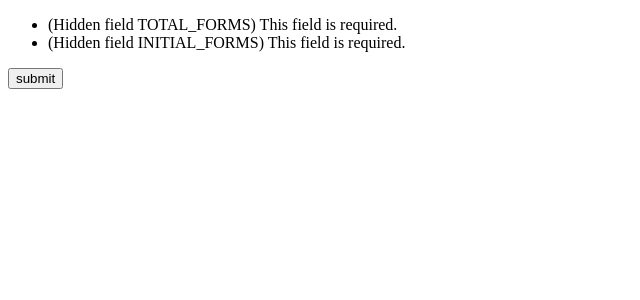
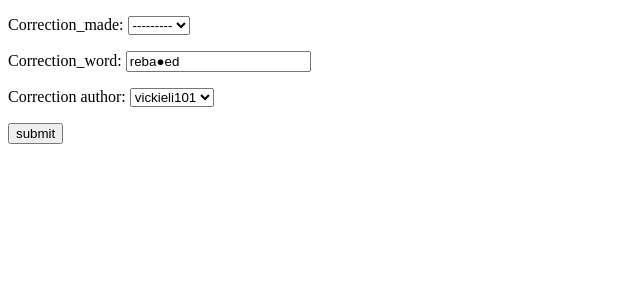
Before and after one commit to hayleyhu/eebo-site, a Django app: page /detail/1 in a window 1280 px wide. Shown: the top 300 px of the page, without its empty margins (0-640 px from the left). Run offline with Django 3.2, Linux system fonts and the light colour scheme; a user stored in the database is signed in; data comes from the database, SQL or seed files in the repository; both versions use the stored data as it was after the commit.

Commit message:
correction request

```diff
--- a/english/templates/detail.html
+++ b/english/templates/detail.html
@@ -5,6 +5,8 @@
 <body>
 <form action="." method="POST">
     {% csrf_token %}
+    {{ CorrFormSet.management_form }}
+
     {{form.as_p}}
 <input type="submit" value="submit" /></form>
 
--- a/english/views.py
+++ b/english/views.py
@@ -196,13 +196,22 @@ def index(request):
     word_list = item.objects.all()
     return render(request, 'index.html', {'action':'Display all items', 'word_list':word_list})
 
+
 def submit_corr(request, bdword):
     if hasattr(request, 'user') and request.user.is_authenticated():
-        word = item.objects.filter(file_position=bdword).values()
-        CorrFormSet = inlineformset_factory(item, correction, fields=['correction_made', 'correction_word'], can_delete=False, extra=1)
-        form = CorrFormSet(request.POST, request.FILES, initial=[{'corrected_word': item.objects.filter(file_position=bdword).values(), 'correction_word':item.objects.filter(file_position=bdword).values()[0]['keyword']}])
+        word = item.objects.filter(file_position=bdword)[0]
+        CorrFormSet = inlineformset_factory(item, correction, fields=['correction_made', 'correction_word','correction_author'], can_delete=False, extra=1)
+        form = CorrFormSet(request.POST, request.FILES, instance=word, initial=[{'correction_author': request.user,
+                                                                  'correction_word': item.objects.filter(file_position=bdword).values()[0]['keyword']}])
+        # form.fields['correction_author'].widget = forms.HiddenInput()
+
         if request.method == 'POST':
             if form.is_valid():
-                form.save()
-                return HttpResponse('thanks')
+                for entry in form:
+                    entry.save()
+                    return HttpResponse('thanks')
+
+        else:
+            form = CorrFormSet(initial=[{'correction_author': request.user,
+                                         'correction_word':item.objects.filter(file_position=bdword).values()[0]['keyword']}])
     return render(request, "detail.html", {"form": form,})
```
Also changed, not shown: db.sqlite3, 2 other files.
